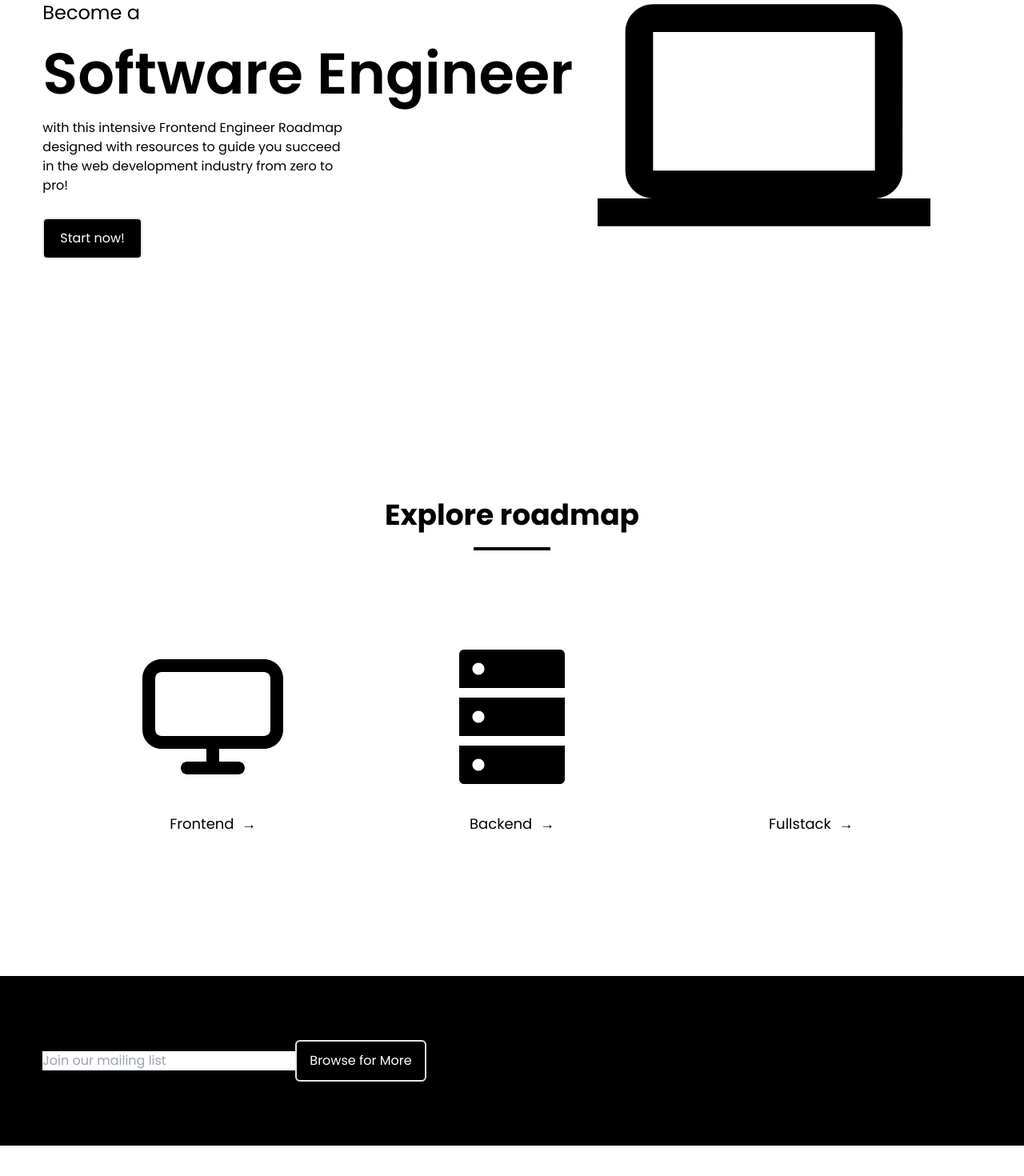
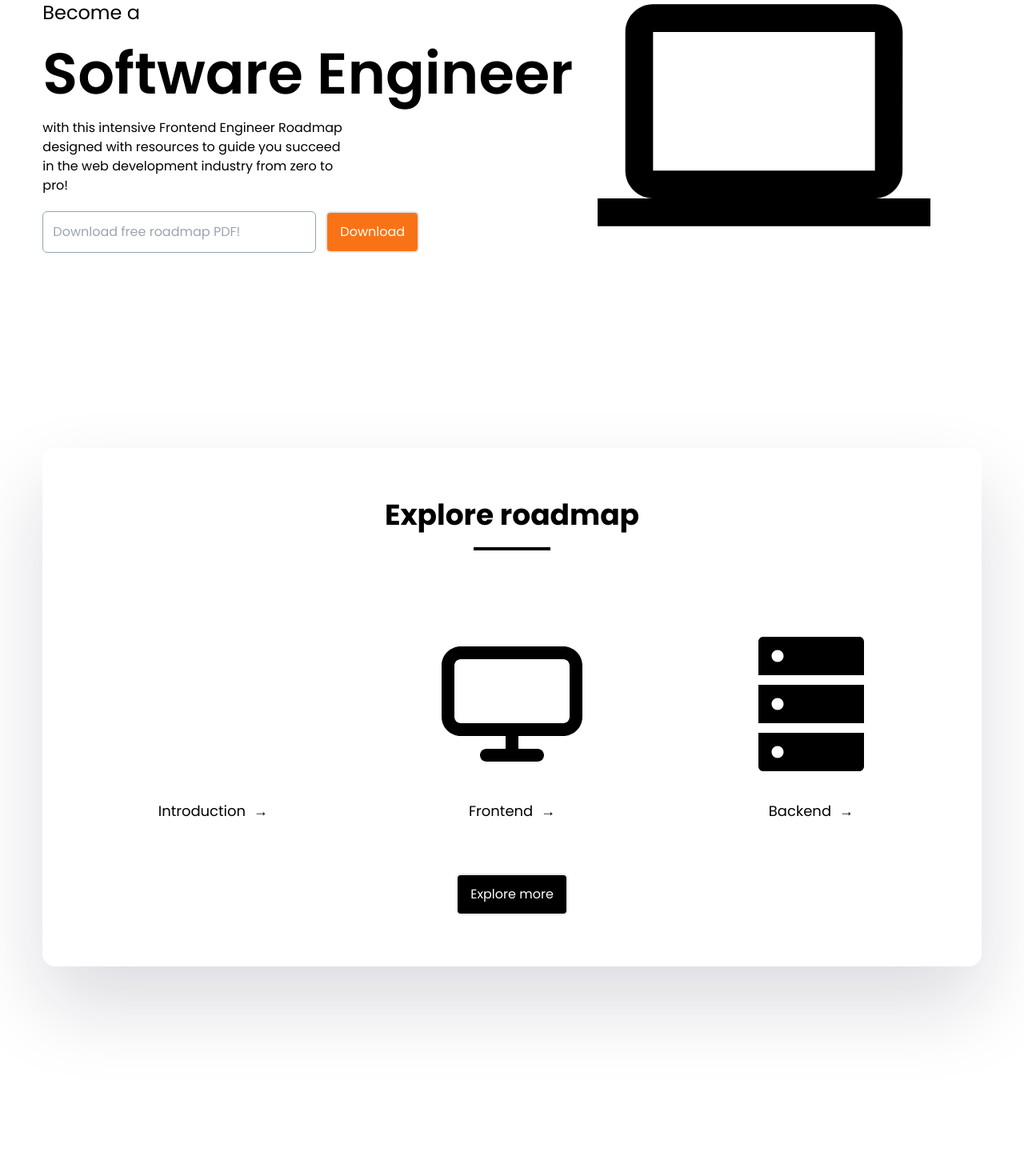
Before and after one commit to shuaibu222/safwahdev, a Next.js app: page / in a window 1280 px wide. Shown: the part 230-1700 px from the top of the page at 80% size. Built offline with nearby package versions, Linux system fonts and the light colour scheme; some icons are missing.

Commit message:
Continue redesigning the layout

```diff
--- a/app/components/Nav.js
+++ b/app/components/Nav.js
@@ -27,7 +27,7 @@ export default function Nav() {
   const currentTheme = theme === 'system' ? systemTheme : theme;
 
   return (
-    <header className={`inset-0 bg-opacity-10 -z-10 backdrop-blur-lg ${
+    <header className={`inset-0 bg-opacity-10 -z-10 shadow-[rgba(149,157,165,0.2)_0px_8px_24px] dark:shadow-inner backdrop-blur-lg ${
             isOpen ? 'bg-inherit' : 'bg-white'
           } transition duration-300`}>
       <div className='container mx-auto my-0 flex w-11/12 items-center justify-between py-7 sm:max-w-7xl'>
@@ -50,9 +50,9 @@ export default function Nav() {
               <Link href='bootcamp'>Get certified</Link>
             </li>
             <li className='relative border-b-2 border-b-transparent px-1 py-5 dark:hover:border-white hover:border-black hover:transition-all hover:duration-150 hover:ease-in-out'>
-              <span class='absolute right-0 top-1 flex h-3 w-3'>
-                <span class='absolute inline-flex h-full w-full animate-ping rounded-full bg-white opacity-75'></span>
-                <span class='relative inline-flex h-3 w-3 rounded-full bg-white'></span>
+              <span className='absolute right-0 top-1 flex h-3 w-3'>
+                <span className='absolute inline-flex h-full w-full animate-ping rounded-full bg-white opacity-75'></span>
+                <span className='relative inline-flex h-3 w-3 rounded-full bg-white'></span>
               </span>
 
               {/* All challenges free/premium */}
@@ -82,7 +82,7 @@ export default function Nav() {
               href='#'
               className='rounded-lg outline-none border-2 dark:hover:border-white dark:hover:text-white dark:hover:bg-midnight hover:transition-all hover:duration-150 via-white hover:ease-in-out dark:bg-white bg-gradient-to-r px-3 py-2 bg-black text-white hover:bg-white hover:border-black hover:text-black dark:text-black'
             >
-              Sign up
+              Get started
             </Link>
           </div>
         </div>
--- a/app/layout.js
+++ b/app/layout.js
@@ -18,7 +18,7 @@ export const viewport = {
 
 export default function RootLayout({ children }) {
   return (
-    <html lang='en' className='scroll-smooth'>
+    <html lang='en' className='scroll-smooth dark'>
       <body
         className={`bg-white text-base dark:bg-midnight ${inter.className}`}
       >
--- a/app/page.js
+++ b/app/page.js
@@ -2,15 +2,9 @@ import { Poppins } from 'next/font/google';
 import Link from 'next/link';
 import { LiaArrowDownSolid } from 'react-icons/lia';
 import { CgScreen } from "react-icons/cg";
-import { SiInstructure} from 'react-icons/si';
-import { TbWorldCode } from 'react-icons/tb';
 import {AiFillDatabase} from 'react-icons/ai';
 import { MdOutlineComputer } from "react-icons/md";
 import { PiProjectorScreenChartFill } from "react-icons/pi";
-import {
-  BiSolidTime,
-  BiLogoJavascript,
-} from 'react-icons/bi';
 import dynamic from 'next/dynamic';
 import NavSpinner from './components/NavSpinner';
 
@@ -21,28 +15,11 @@ const Nav = dynamic(() => import('./components/Nav'), {
   loading: () => <NavSpinner />,
 });
 
-const chooseData = [
+const technologies = [
   {
-    icon: <SiInstructure />,
-    title: 'Structured Roadmap',
-    content:
-      'Our roadmap is carefully designed to take you on a step-by-step journey from the fundamentals of every software engineer, Frontend and its frameworks to advanced topics like Backend, Databases, and Cloud.',
+    name: 'Introduction',
+    icon: <PiProjectorScreenChartFill/>,
   },
-  {
-    icon: <TbWorldCode />,
-    title: 'Hands-on Projects',
-    content:
-      'We believe that hands-on experience is crucial for mastering coding skills. Throughout our roadmap, you"ll work on real-world projects that simulate industry scenarios, allowing you to apply what you"ve learned and build an impressive portfolio.',
-  },
-  {
-    icon: <BiSolidTime />,
-    title: 'Flexibility',
-    content:
-      'Learning should fit into your schedule. With our online courses, you can study at your own pace, from the comfort of your home or anywhere with an internet connection.',
-  },
-];
-
-const technologies = [
   {
     name: 'Frontend',
     icon: <CgScreen />,
@@ -50,10 +27,6 @@ const technologies = [
   {
     name: 'Backend',
     icon: <AiFillDatabase />,
-  },
-  {
-    name: 'Fullstack',
-    icon: <PiProjectorScreenChartFill/>,
   },
 ];
 
@@ -76,57 +49,26 @@ export default function Home() {
             with this intensive Frontend Engineer Roadmap designed with resources to
             guide you succeed in the web development industry from zero to pro!
           </p>
-        <Link
-          href='signup'
-          className='mt-7 self-start rounded-md border-2 outline-none hover:bg-white hover:text-black hover:transition-all hover:duration-150 hover:ease-in-out hover:border-black bg-black text-white dark:bg-white dark:text-black dark:hover:bg-midnight dark:hover:text-white px-5 py-3 text-sm md:text-base  dark:border-white'
-        >
-          Start now!
-        </Link>
+          <div className='mt-5 flex flex-col md:flex-row gap-3'>
+            <input name='email' type='email' className='p-3 rounded-md outline-none border-slate-400 border-[1px]' placeholder='Download free roadmap PDF!' />
+            <button className='rounded-md self-start outline-none hover:transition-all hover:ease-in-out hover:duration-150 border-2 dark:border-orange-500 dark:bg-orange-500 bg-orange-500 px-4 py-3 text-base hover:bg-white dark:hover:border-orange-500 dark:hover:bg-midnight dark:hover:text-white hover:border-orange-500 hover:text-black text-white dark:text-white'>
+              Download
+            </button>
+          </div>
 
         </div>
         <div className='self-center md:self-end md:relative md:bottom-16 md:right-16 text-highfont lg:text-highestfont '>
           <MdOutlineComputer />
         </div>
-        {/* <Link
-          href='#choose'
-          className='mt-24 animate-bounce cursor-pointer absolute top-3/4 left-2/4 rounded-3xl border-2 dark:border-white border-black p-3 text-2xl'
-        >
-          <LiaArrowDownSolid />
-        </Link> */}
       </article>
-      {/* <article
-        className='mx-auto flex w-11/12 flex-col gap-20 py-16 px-10 my-120 rounded-2xl sm:max-w-7xl inset-0 bg-opacity-10 -z-10 backdrop-blur-lg bg-white'
-        id='choose'
-      >
-        <div className='flex flex-col gap-5'>
-          <h1 className='text-3xl font-bold md:text-4xl '>Why choose us?</h1>
-          <div className='h-1 w-24 dark:bg-white bg-black'></div>
-        </div>
-
-        <section className='flex flex-col gap-5 md:flex-row'>
-          {chooseData.map((choose, i) => {
-            const { icon, title, content } = choose;
-            return (
-              <div
-                className='flex flex-col items-center gap-5 rounded-lg p-6 text-center'
-                key={i}
-              >
-                <span className='text-7xl dark:text-white'>{icon}</span>
-                <p className='text-2xl font-semibold'>{title}</p>
-                <p className=' text-base'>{content}</p>
-              </div>
-            );
-          })}
-        </section>
-      </article> */}
-      <article className='mx-auto flex w-11/12 flex-col gap-20 py-16 px-10 rounded-2xl sm:max-w-7xl my-20 inset-0 bg-opacity-10 -z-10 backdrop-blur-lg bg-white'>
-        <div className='flex flex-col gap-5 self-center'>
+      <article className='mx-auto shadow-[0_48px_100px_0_rgba(17,12,46,0.15)] flex w-11/12 flex-col gap-8 py-16 px-10 rounded-2xl sm:max-w-7xl my-20 inset-0 bg-opacity-10 -z-10 backdrop-blur-lg bg-white'>
+        <div className='flex flex-col gap-5 self-center mb-8'>
           <h1 className='text-3xl font-bold md:text-4xl'>
             Explore roadmap
           </h1>
           <div className='h-1 w-24 dark:bg-white self-center bg-black'></div>
         </div>
-        <section className='grid grid-cols-12 gap-7'>
+        <section className='grid grid-cols-autoFit gap-7'>
           {technologies.map((technology, i) => {
             const { name, icon } = technology;
             return (
@@ -144,15 +86,13 @@ export default function Home() {
             );
           })}
         </section>
+        <button className='rounded-md place-self-center outline-none hover:transition-all hover:ease-in-out hover:duration-150 border-2 dark:bg-white bg-black px-4 py-3 text-base hover:bg-white dark:hover:border-white dark:hover:bg-midnight dark:hover:text-white hover:border-black hover:text-black text-white dark:text-black'>
+            Explore more
+        </button>
       </article>
-      <article className='flex flex-col pb-20 pt-20 dark:bg-white bg-black my-20'>
+      <article className='flex flex-col pb-20 pt-20 my-20'>
         <div className='flex items-center mx-auto w-11/12 sm:max-w-7xl'>
-          <div className='self-center'>
-            <input name='email' type='email' placeholder='Join our mailing list' />
-            <button className='rounded-md outline-none hover:transition-all hover:ease-in-out hover:duration-150 border-2 dark:bg-white bg-black px-4 py-3 text-base hover:bg-white dark:hover:border-white dark:hover:bg-midnight dark:hover:text-white hover:border-black hover:text-black text-white dark:text-black'>
-              Browse for More
-            </button>
-          </div>
+
         </div>
       </article>
 
--- a/tailwind.config.js
+++ b/tailwind.config.js
@@ -12,7 +12,7 @@ module.exports = {
   theme: {
     extend: {
       gridTemplateColumns: {
-        12: 'repeat(auto-fit, minmax(180px, 1fr))',
+        autoFit: 'repeat(auto-fit, minmax(200px, 1fr))',
       },
       colors: {
         'midnight': '#060515',
@@ -20,7 +20,7 @@ module.exports = {
       fontSize: {
         highfont: '21rem',
         highestfont: '26rem'
-      }
+      },
     },
 
   },
```
Lines whose indentation alone changed are shown as unchanged.
